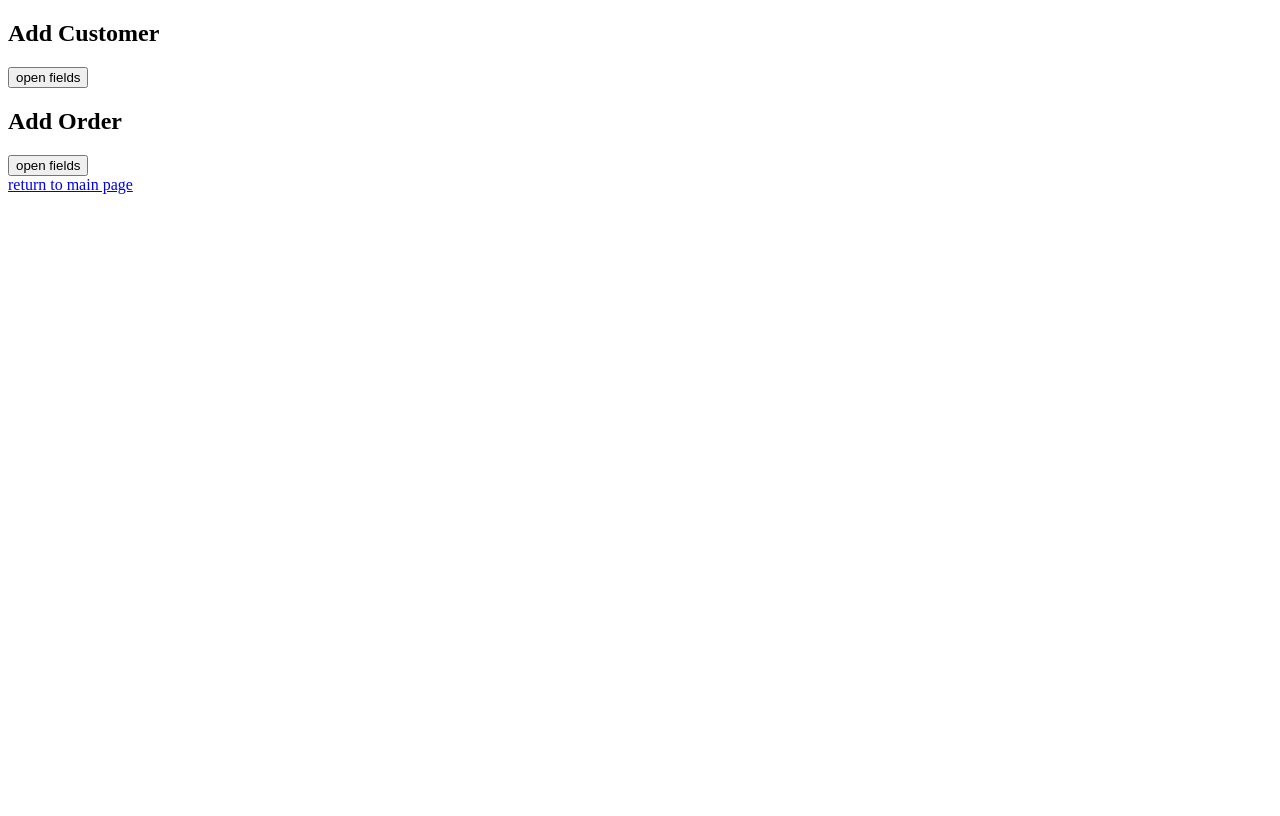
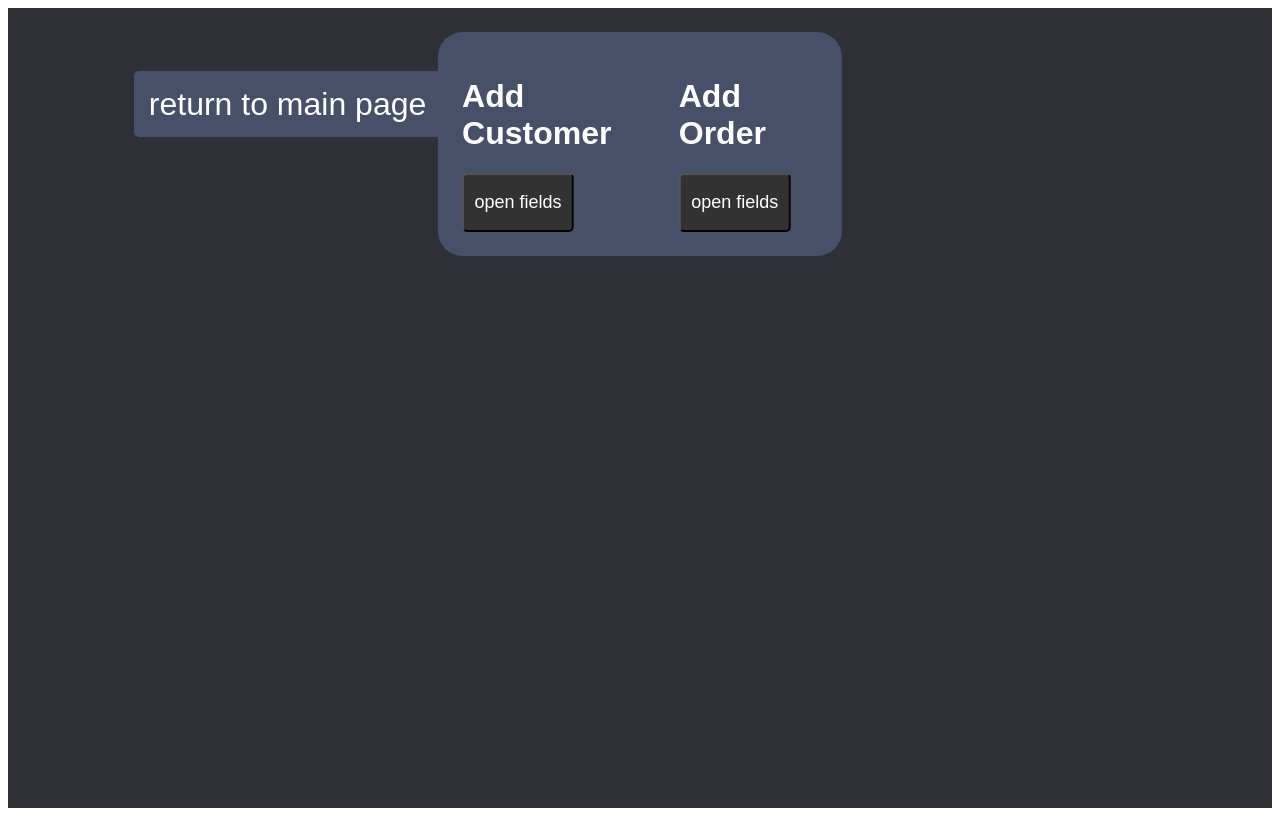
Before and after one commit to LakeNotOcean/front, a React (Create React App) app: page /inputData in a window 1280 px wide. Built offline with nearby package versions, Linux system fonts and the light colour scheme.

Commit message:
Добавлена визуализация

```diff
--- a/src/addData.tsx
+++ b/src/addData.tsx
@@ -5,6 +5,7 @@ import React, {Component,  RefObject} from 'react';
 import { Customer, Order } from './common/commonClasses';
 import { IDataBaseController } from './common/commonInterfaces';
 import { NotifyType, SendType } from './common/enumTypes';
+import styles from './styles/addDataElement.module.css'
 
 // export interface InputPropsCallBack{
 //     title:string;
@@ -68,11 +69,11 @@ export class AddData extends Component<AddDataProps,AddDataState>{
 
     render(){
         return(
-            <div className="AddData">
+            <div className={styles.addDataElement}>
             <h1>{this.props.title} </h1>
-            <button className="AddDataButton" onClick={this.display}>open fields</button>
+            <button className={styles.addDataButton} onClick={this.display}>open fields</button>
             {this.state.displayAdd?
-            <div className="DataFields">
+            <div className={styles.dataFields}>
                 {this.props.childProps.map((element:InputProps,i) => (
                 <InputData title={element.title}
                     inputType={element.inputType}
@@ -82,7 +83,7 @@ export class AddData extends Component<AddDataProps,AddDataState>{
                     key={element.title}
                 />
                 ))}
-                <button className="GetData" onClick={this.checkData}>submmit</button>
+                <button className={`${styles.addDataButton} ${styles.subButton}`} onClick={this.checkData}>submmit</button>
             </div>:
             null}
             </div>
@@ -176,10 +177,13 @@ export class InputData extends Component<InputProps,InputState>{
 
     render(){
         return (
-            <div className={this.props.title}>
-            <h2>{this.props.title}</h2>
-            {this.state.isError?<p>{this.props.errorMessage}</p>:null}
-            <input className="inputData" placeholder={"get "+this.props.title} type={this.props.inputType} value={this.state.inputValue}
+            <div className={styles.inputFields}>
+            <div className={styles.inputInfo}>
+                <h2>{this.props.title}</h2>
+                {this.state.isError?<h2 className={styles.errorMes}>{this.props.errorMessage}</h2>:null}
+            </div>
+            <input  placeholder={"get "+this.props.title} type={this.props.inputType} value={this.state.inputValue}
+                className={`${styles.inputField}`} style={{borderColor:this.state.isError?'red':'black'}}
                 onChange={this.handleChange}/>
             </div>)
     }
--- a/src/frontClass.tsx
+++ b/src/frontClass.tsx
@@ -14,7 +14,8 @@ import Footer from './Footer';
 import { Category, Customer} from './common/commonClasses';
 import { IDataBaseController, IView } from './common/commonInterfaces';
 import { NotifyType, SendType } from './common/enumTypes';
-import styles from './styles/frontClass.module.css'
+import styles from './styles/frontClass.module.css';
+
 
 export class frontClass implements IView  {
 
@@ -36,7 +37,8 @@ export class frontClass implements IView  {
           <Router>
             <Route exact path="/" component={MainPage}/>
             <Route exact path="/inputData" render={()=> (
-            <section className={styles.AddData}>
+            <div className={styles.addData}>
+              <div className={styles.addDataElements}>
               <AddData title={"Add Customer"} childProps={[{title:"ID",inputType:"number",errorMessage:"id exists/empty"},
                 {title:"First Name",inputType:"string", errorMessage:"empty field"},
                 {title:"Last Name",inputType:"string", errorMessage:"empty field"},
@@ -57,8 +59,9 @@ export class frontClass implements IView  {
                 listOfNotifies={[NotifyType.idOfOrders, NotifyType.idOfModels, NotifyType.idOfCustomers]}
                 ref={this._orderRef}
                 />
-                <Link to="/">return to main page</Link>
-              </section>
+                </div>
+              <Link to="/" className={styles.link}>return to main page</Link>
+              </div>
             )}/>
             <Route exact path="/outputData" render={()=>(
               <div>
--- /dev/null
+++ b/src/styles/addDataElement.module.css
@@ -0,0 +1,58 @@
+.addDataElement {
+  padding: 3%;
+  font-size: 1rem;
+}
+
+.addDataButton {
+  background-color: rgb(51, 50, 50);
+  padding: 2%;
+  width: 7rem;
+  height: 3.7rem;
+  cursor: pointer;
+  font-family: Arial, Helvetica, sans-serif;
+  font-size: large;
+  color: white;
+  border-radius: 5px;
+}
+.addDataButton:hover {
+  background-color: rgb(100, 99, 99);
+}
+.addDataButton:active {
+  background-color: rgb(34, 34, 34);
+}
+
+.subButton {
+  margin-top: 10%;
+  width: 5rem;
+  height: 2rem;
+}
+
+.subButton:hover {
+  background-color: orange;
+}
+
+.subButton:active {
+  background-color: red;
+}
+.dataFields {
+  padding: 3%;
+}
+
+.inputFields {
+  font-size: xx-small;
+  color: wheat;
+}
+
+.inputInfo {
+  display: flex;
+  flex-direction: row;
+}
+
+.errorMes {
+  margin-left: 4%;
+  color: red;
+}
+
+.inputField {
+  border-radius: 4px;
+}
--- a/src/styles/frontClass.module.css
+++ b/src/styles/frontClass.module.css
@@ -1,5 +1,47 @@
 .addData {
   height: 100vh;
   min-height: 100vh;
+  overflow-y: auto;
   background-color: #2e3036;
+  font-family: Arial, Helvetica, sans-serif;
+  display: block;
 }
+
+.addDataElements {
+  color: white;
+  background-color: rgb(70, 81, 105);
+  border-radius: 25px;
+  top: 4%;
+  left: 50%;
+  transform: translate(-50%, -0%);
+  max-height: fit-content;
+  border-radius: 25px;
+  padding-top: 1%;
+  padding: 1%;
+  position: absolute;
+  display: flex;
+  flex-direction: row;
+}
+
+.link {
+  display: inline-block;
+  margin-left: 10%;
+  margin-top: 5%;
+  padding: 0.9rem;
+  border-radius: 5px;
+  font-size: xx-large;
+  text-align: center;
+  cursor: pointer;
+  text-decoration: none;
+  border: none;
+  outline: none;
+  color: white;
+  background-color: rgb(70, 81, 105);
+}
+
+.link:hover {
+  background-color: rgb(100, 99, 99);
+}
+.link:active {
+  background-color: rgb(34, 34, 34);
+}
--- a/src/styles/mainPage.module.css
+++ b/src/styles/mainPage.module.css
@@ -11,7 +11,7 @@
   border-radius: 25px;
   position: absolute;
   text-align: center;
-  font-family: serif;
+  font-family: Arial, Helvetica, sans-serif;
   font-size: xx-large;
   line-height: normal;
   color: white;
```
Also changed, not shown: 15 other files (tests, documents, lock files or other folders).
